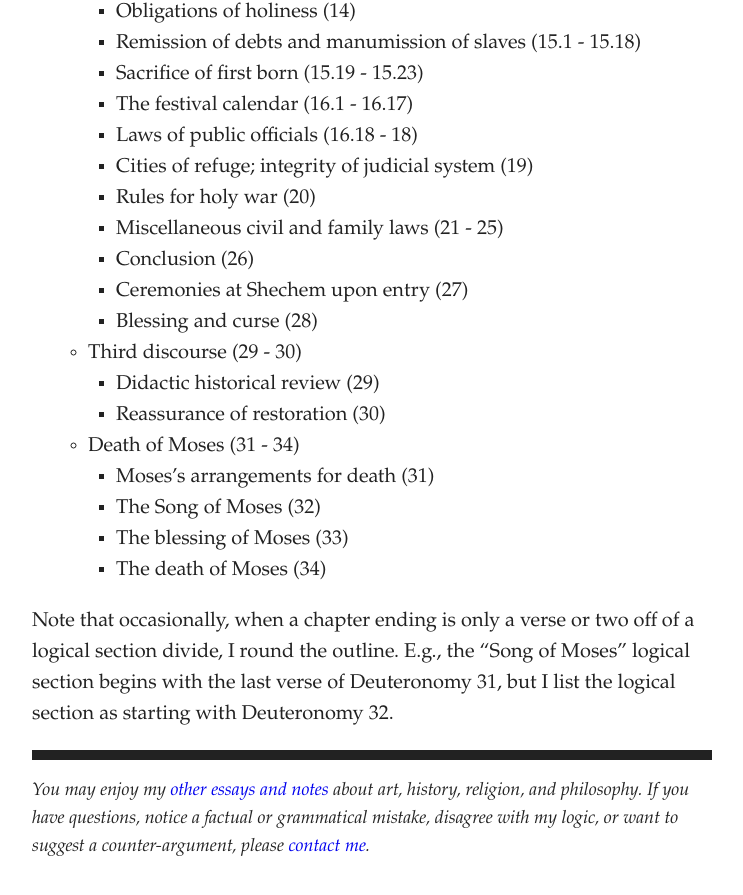
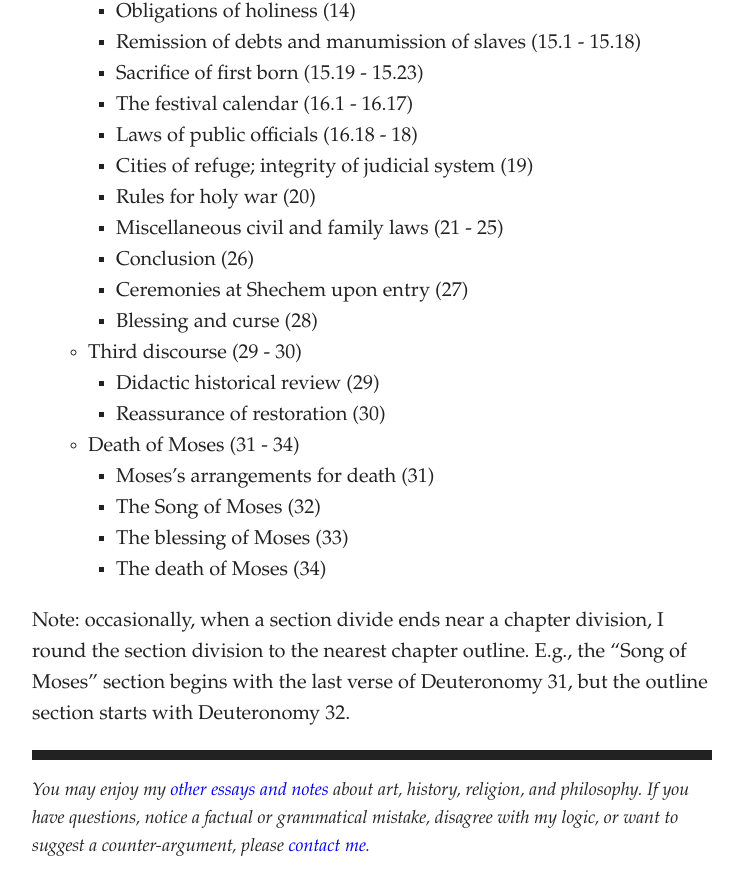
Before and after one commit to artsandmetaphysics/goodlifeodyssey, a Jekyll site: the page built from _documents/the-pentateuch.md, in a window 1280 px wide and 900 px high, scrolled down 6055 px. Shown: the top 895 px of the window, without its empty margins (268-1011 px from the left). Built offline with Jekyll 4.4.1, drawn with Linux system fonts in a browser that asks for light colours; some of the changed text lies outside the part shown.

Commit message:
Corrections

```diff
--- a/_documents/the-pentateuch.md
+++ b/_documents/the-pentateuch.md
@@ -209,7 +209,7 @@ I believe that the laws in the Pentateuch were progressive compared to their nei
     - The blessing of Moses (33)
     - The death of Moses (34)
 
-Note that occasionally, when a chapter ending is only a verse or two off of a logical section divide, I round the outline.  E.g., the “Song of Moses” logical section begins with the last verse of Deuteronomy 31, but I list the logical section as starting with Deuteronomy 32.
+Note: occasionally, when a section divide ends near a chapter division, I round the section division to the nearest chapter outline.  E.g., the “Song of Moses” section begins with the last verse of Deuteronomy 31, but the outline section starts with Deuteronomy 32.
 
 <script>
 document.documentElement.classList.add('js')
```
Also changed, not shown: other parts of _documents/the-pentateuch.md (+1 -1 lines), documents/the-pentateuch.md (+2 -2 lines).
